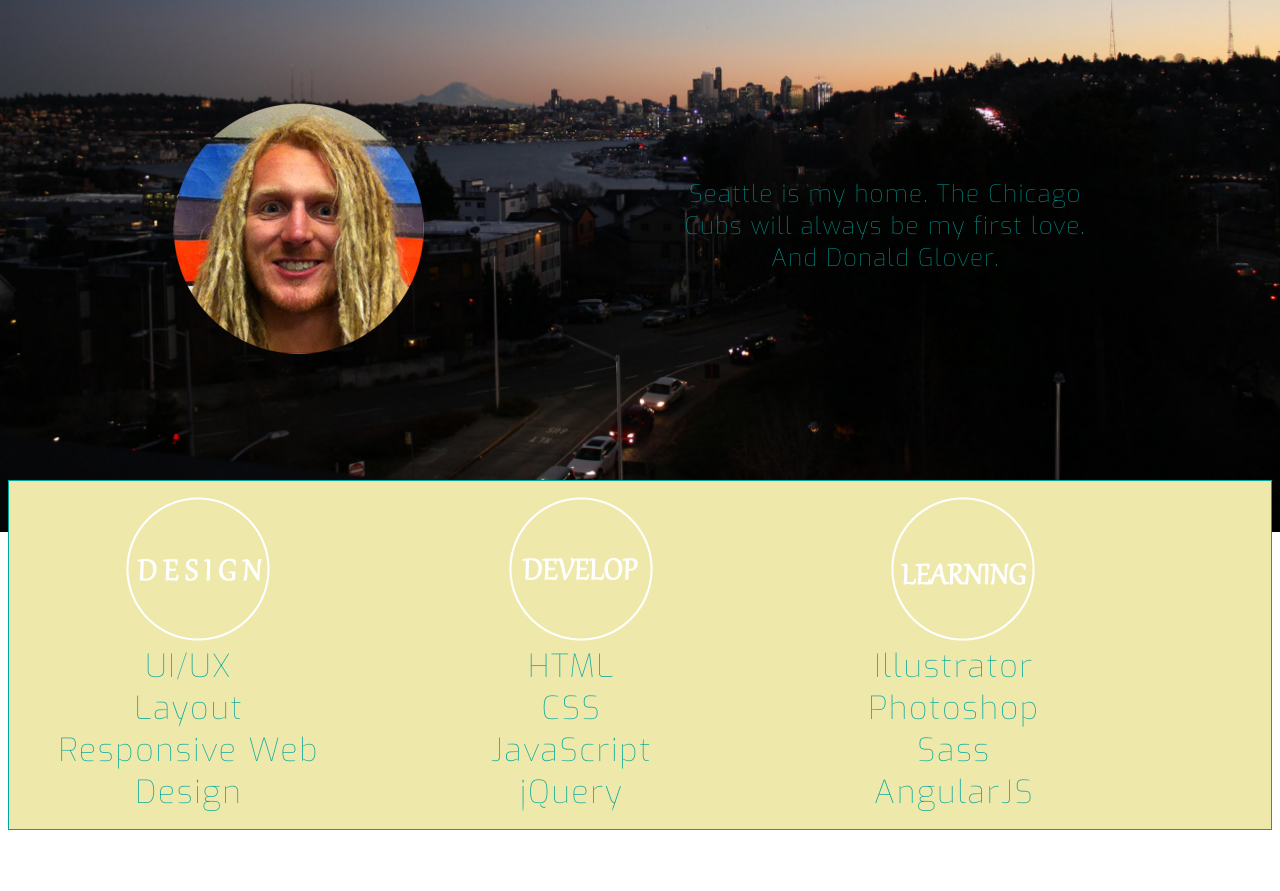
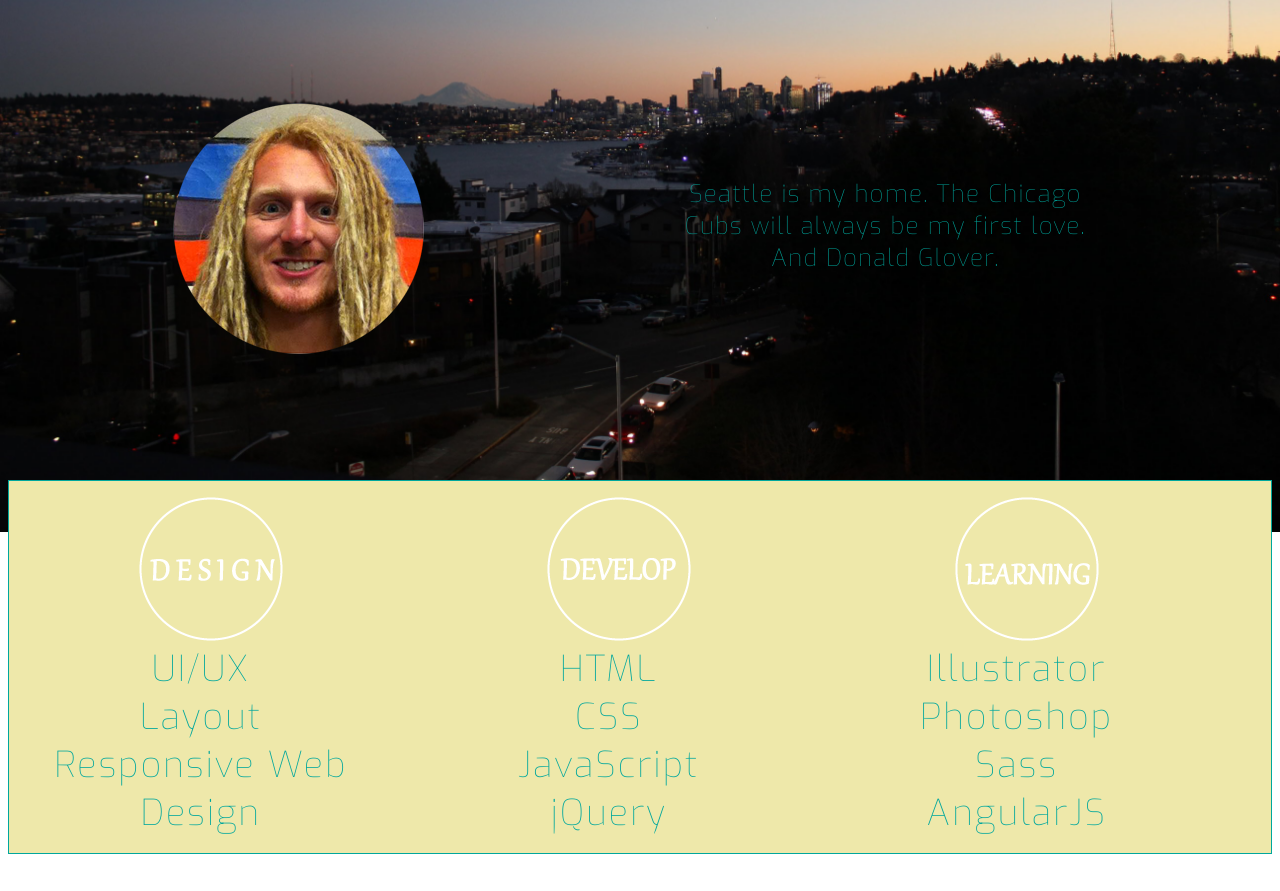
Before and after one commit to zylstraj/portfolio-site, a website: page about.html in a window 1280 px wide. Shown: the part 268-1159 px from the top of the page. Drawn offline with nearby package versions, Linux system fonts and the light colour scheme.

Commit message:
working on font sizing, responive features on about page

```diff
--- a/base.css
+++ b/base.css
@@ -266,6 +266,11 @@ header{
   margin: 4em 0 2em 0;
   clear: both;
 }
+@media screen and (min-width: 500px) {
+  .skill_list {
+    font-size: 1.5em;
+  }
+}
 @media screen and (min-width: 600px) {
   nav {
     margin-right: 1em;
@@ -301,7 +306,7 @@ header{
   }
 
   .skill_section {
-  width: 30%;
+  width: 32%;
   display: inline-block;
 }
   /* About Page: Skill Section */
@@ -328,11 +333,7 @@ header{
     margin: 5%;
   }
 }
-@media screen and (min-width: 750px) {
-  .skill_list {
-    font-size: 1.5em;
-  }
-}
+
 @media screen and (min-width: 850px) {
   .nav_josh_index {
     margin-left: 1.75em;
@@ -347,9 +348,12 @@ header{
   display: inline-block;
   float: left;
   }
-}
-@media screen and (min-width: 1000px) {
   .skill_list {
     font-size: 2em;
   }
 }
+@media screen and (min-width: 1100px) {
+  .skill_list {
+    font-size: 2.25em;
+  }
+}
```
